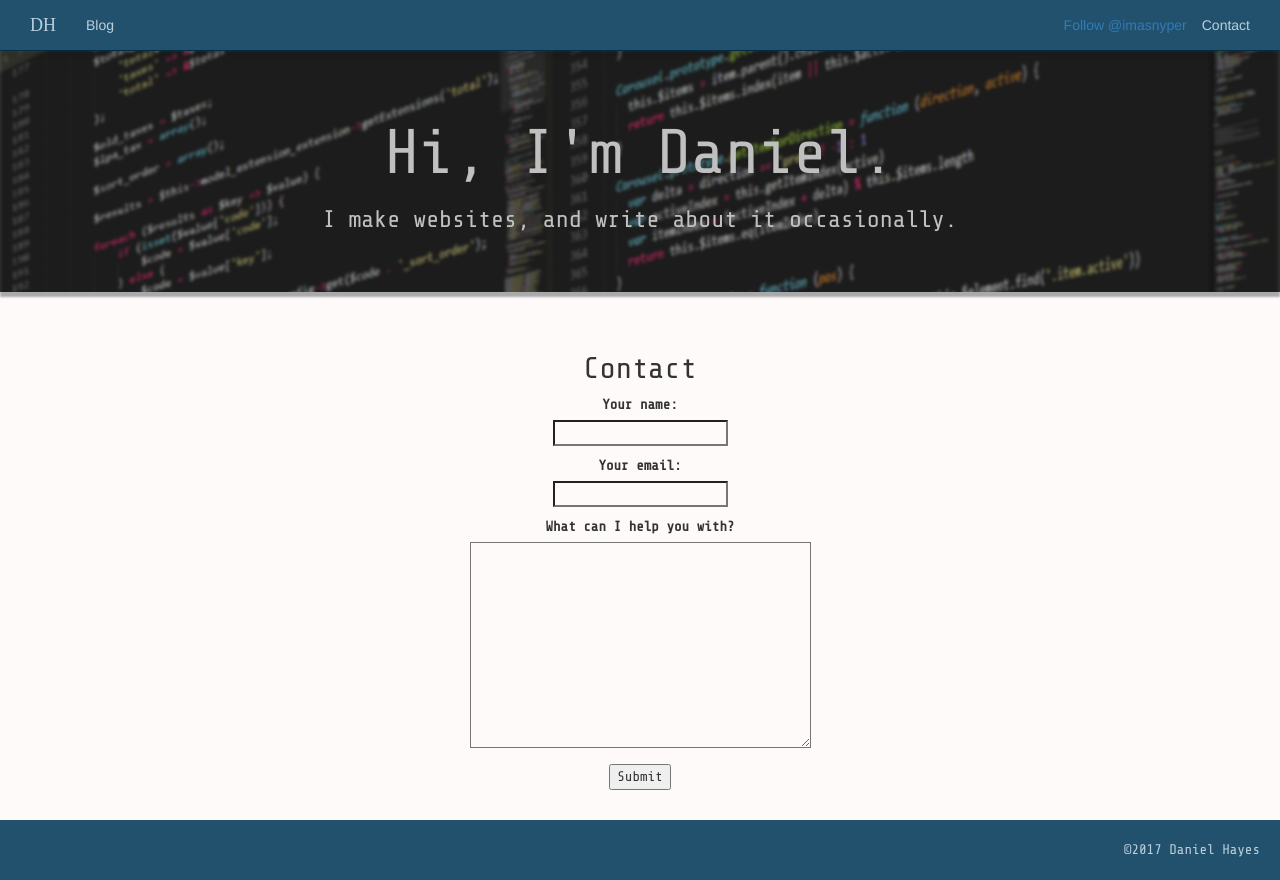
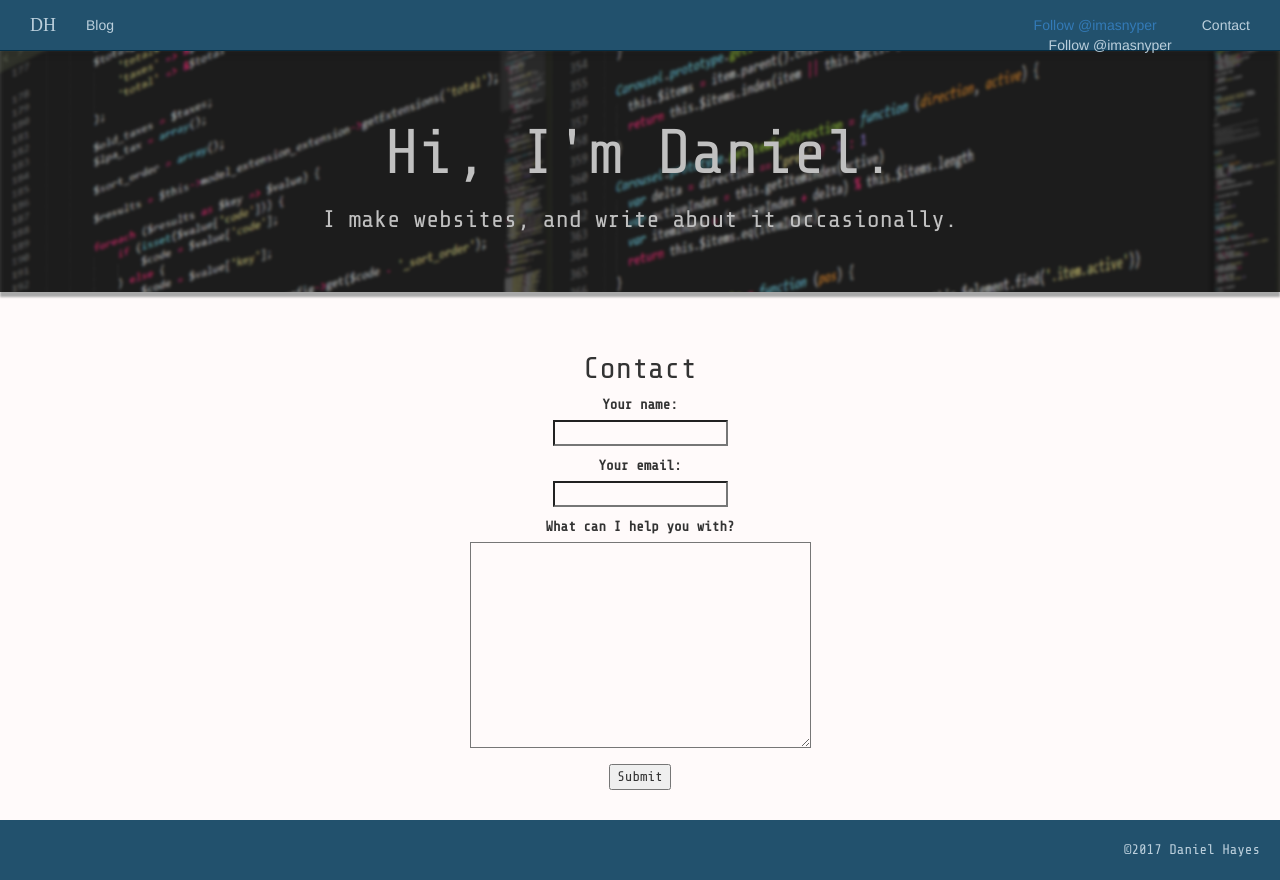
Before and after one commit to imasnyper/danielhayes, a Django app: page / in a window 1280 px wide. Run offline with Django 3.2, Linux system fonts and the light colour scheme; data that the repository does not hold is empty; parts of the project's set-up code (start-up, migrations or seed data) failed here and were passed over; some libraries are stand-ins or nearby versions; some web fonts are replaced.

Commit message:
added git button. still need to style

```diff
--- a/home/templates/home/base.html
+++ b/home/templates/home/base.html
@@ -58,6 +58,8 @@
                         <div class="twitter-follow">
                             <a href="https://twitter.com/imasnyper" class="twitter-follow-button" data-show-screen-name="false" data-show-count="false">Follow @imasnyper</a><script async src="//platform.twitter.com/widgets.js" charset="utf-8"></script>
                         </div>
+                        <!-- Place this tag where you want the button to render. -->
+                        <a class="github-button" href="https://github.com/imasnyper" aria-label="Follow @imasnyper on GitHub">Follow @imasnyper</a>
                     </li>
                     <li class="{% block contact_active %}{% endblock %}">
                         <a href="{% url 'home:contact' %}">Contact</a>
@@ -75,5 +77,7 @@
         {% endblock footer %}
     </div>
 </div>
+<!-- Place this tag in your head or just before your close body tag. -->
+<script async defer src="https://buttons.github.io/buttons.js"></script>
 </body>
 </html>
```
